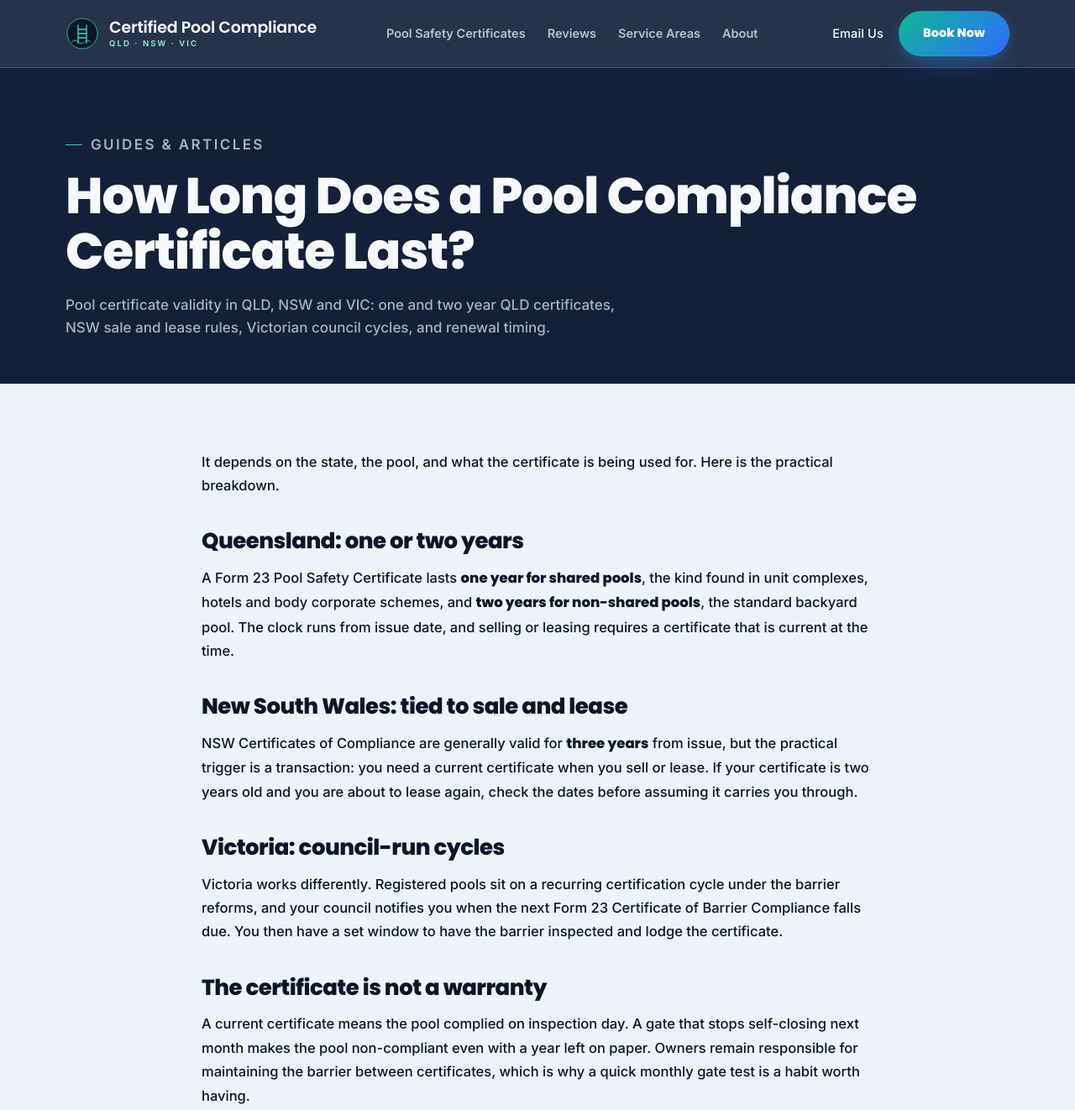
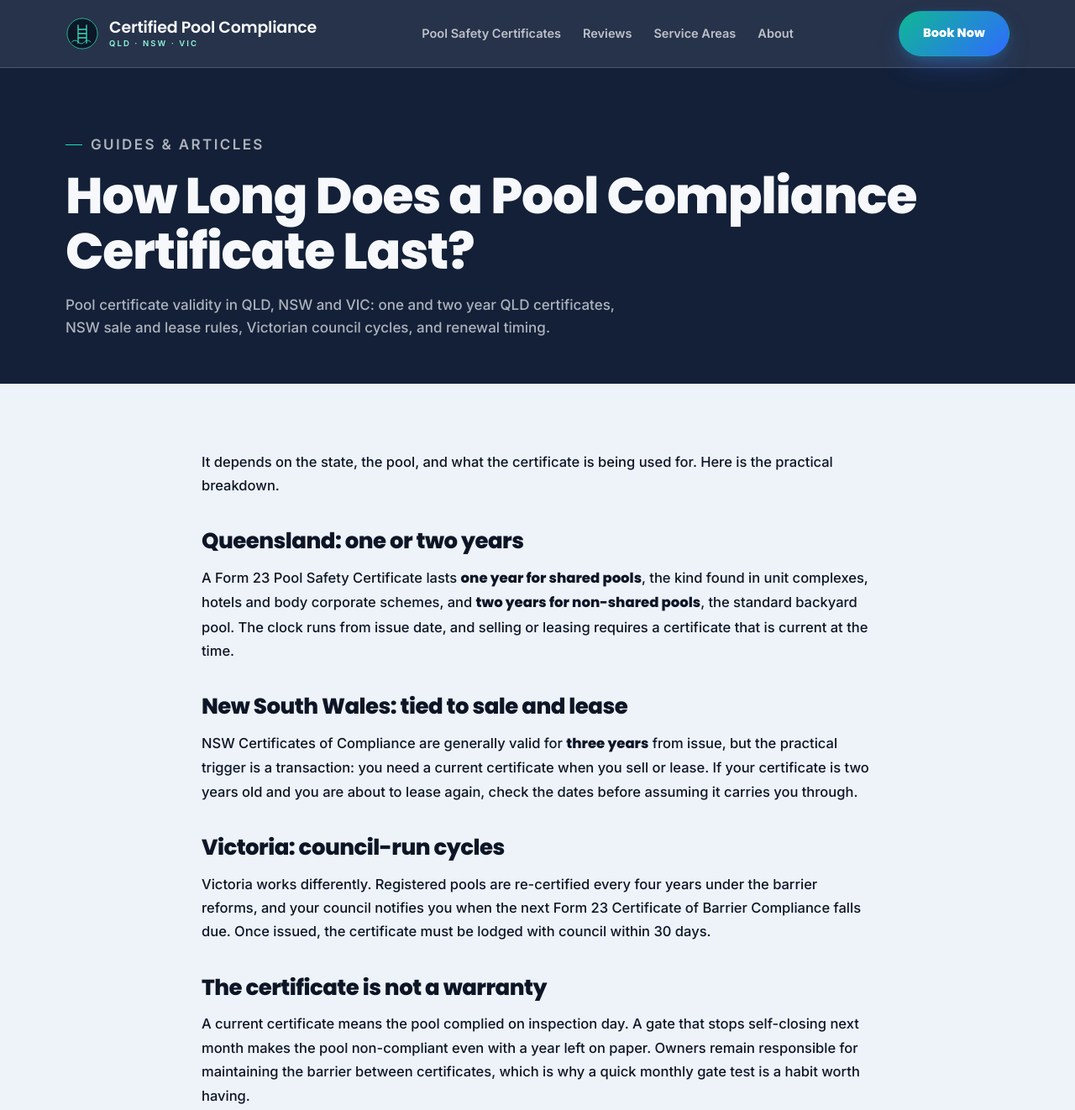
Before and after one commit to zharna-commits/certified-pool-compliance-site, a plain HTML site: page blog/how-long-does-a-pool-compliance-certificate-last.html in a window 1280 px wide. Shown: the top 1322 px of the page at 84% size. Drawn offline with Linux system fonts and the light colour scheme.

Commit message:
Legal precision: VIC 4-year cycle and 30-day lodgement, NSW 90-day buyer window

```diff
--- a/blog/how-long-does-a-pool-compliance-certificate-last.html
+++ b/blog/how-long-does-a-pool-compliance-certificate-last.html
@@ -28,7 +28,6 @@
       <a href="/?page=about">About</a>
     </nav>
     <div class="header-actions">
-      <a href="mailto:hello@certifiedpoolcompliance.com.au" class="header-phone">Email Us</a>
       <a class="btn btn-coral" href="#book">Book Now</a>
       <button class="nav-toggle" aria-label="Toggle menu" aria-expanded="false"><span></span><span></span><span></span></button>
     </div>
@@ -49,7 +48,7 @@
 <h2>New South Wales: tied to sale and lease</h2>
 <p>NSW Certificates of Compliance are generally valid for <strong>three years</strong> from issue, but the practical trigger is a transaction: you need a current certificate when you sell or lease. If your certificate is two years old and you are about to lease again, check the dates before assuming it carries you through.</p>
 <h2>Victoria: council-run cycles</h2>
-<p>Victoria works differently. Registered pools sit on a recurring certification cycle under the barrier reforms, and your council notifies you when the next Form 23 Certificate of Barrier Compliance falls due. You then have a set window to have the barrier inspected and lodge the certificate.</p>
+<p>Victoria works differently. Registered pools are re-certified every four years under the barrier reforms, and your council notifies you when the next Form 23 Certificate of Barrier Compliance falls due. Once issued, the certificate must be lodged with council within 30 days.</p>
 <h2>The certificate is not a warranty</h2>
 <p>A current certificate means the pool complied on inspection day. A gate that stops self-closing next month makes the pool non-compliant even with a year left on paper. Owners remain responsible for maintaining the barrier between certificates, which is why a quick monthly gate test is a habit worth having.</p>
 <h2>Never let it quietly lapse</h2>
```
Also changed, not shown: blog/do-i-need-a-pool-certificate-before-selling-my-home.html (+1 -2 lines), blog/pool-compliance-rules-by-state.html (+1 -2 lines).
